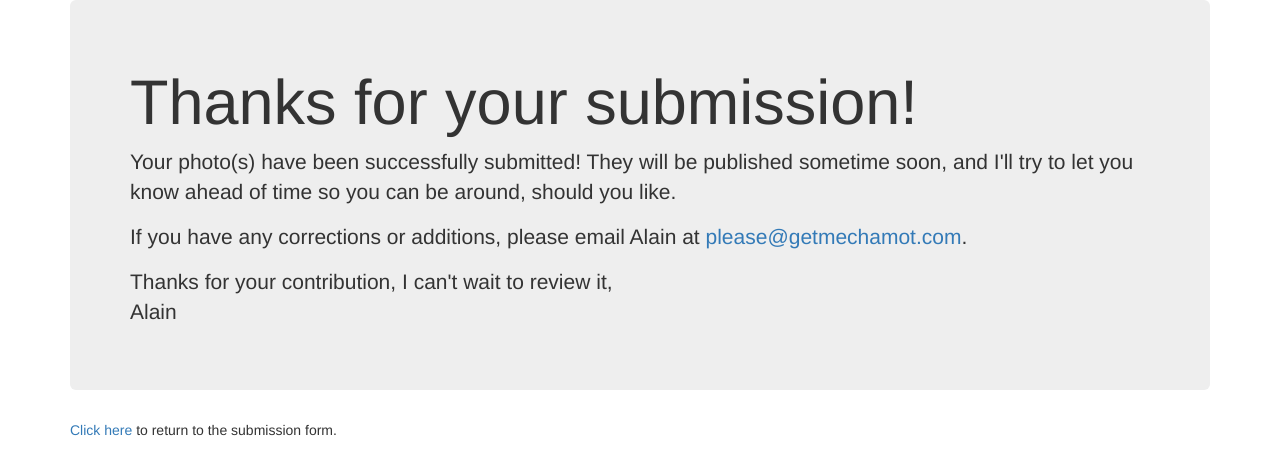
After one commit to thearchduke/wordpress-picture-submissions, a Flask app: page /thanks/ in a window 1280 px wide. The commit adds this page. Shown: the top 475 px of the page. Run offline with Flask 2, Linux system fonts and the light colour scheme; parts of the project's set-up code (start-up, migrations or seed data) failed here and were passed over; some libraries are stand-ins or nearby versions.

Commit message:
refactor, thanks page, alert etc. for large files

```diff
--- /dev/null
+++ b/app.py
@@ -0,0 +1,110 @@
+#!/usr/bin/env python
+import datetime
+from functools import wraps
+import os
+import sys
+import uuid
+
+from flask import (
+        flash,
+        Flask,
+        redirect,
+        render_template,
+        request,
+        Response,
+        session,
+        url_for,
+)
+from flask_sqlalchemy import SQLAlchemy
+from flask_uploads import configure_uploads
+from passlib.hash import sha256_crypt
+from werkzeug.utils import secure_filename
+
+from forms import BJSubmissionForm, imagefiles
+import views
+
+
+app = Flask('on_the_road')
+app.config.from_object('config')
+db = SQLAlchemy(app)
+configure_uploads(app, (imagefiles,))
+
+
+class User(db.Model):
+    id = db.Column(db.Integer, primary_key=True)
+    username = db.Column(db.String(80), unique=True)
+    hashed_password = db.Column(db.String(256))
+
+    def hash_password(self, password):
+        hashed_password = sha256_crypt.encrypt(password)
+        return hashed_password
+
+    def verify_password(self, challenge):
+        test = sha256_crypt.verify(challenge, self.hashed_password)
+        return test
+
+    def __init__(self, username, password):
+        self.username = username
+        self.hashed_password = self.hash_password(password)
+
+    def __repr__(self):
+        return '<User %r>' % self.username
+
+
+class Submission(db.Model):
+    # sql
+    id = db.Column(db.Integer, primary_key=True)
+    # submitted
+    nym = db.Column(db.String(1024))
+    email = db.Column(db.String(1024))
+    introduction = db.Column(db.Text())
+    pictures = db.relationship(
+            'Picture', backref='submission', lazy='dynamic'
+    )
+    # metadata
+    status = db.Column(db.String(64))
+    successfully_posted = db.Column(db.Boolean())
+    datetime_submitted = db.Column(db.DateTime())
+    datetime_approved = db.Column(db.DateTime())
+    datetime_posted = db.Column(db.DateTime())
+    ip_address = db.Column(db.String(256))
+    # date/time
+    # ip
+    # etc.
+
+
+class Picture(db.Model):
+    # sql
+    id = db.Column(db.Integer, primary_key=True)
+    submission_id = db.Column(db.Integer, db.ForeignKey('submission.id'))
+    # submitted
+    title = db.Column(db.Text())
+    date_taken = db.Column(db.Date())
+    picture_description = db.Column(db.Text())
+    # meta
+    file_location = db.Column(db.String(1024))
+
+
+@app.route('/', methods=['GET'])
+def index():
+    return redirect(url_for('submit'))
+
+@app.route('/thanks/', methods=['GET'])
+def thanks():
+    return views.thanks()
+
+@app.route('/submit/', methods=['GET', 'POST'])
+def submit():
+    return views.submit()
+
+@app.route('/admin/', methods=['GET'])
+def admin_list():
+    return views.admin_list()
+
+@app.route('/admin/<submission_id>', methods=['GET'])
+def admin_detail(submission_id):
+    return views.admin_detail(submission_id)
+
+if __name__ == '__main__':
+    db.create_all()
+    app.run(host='0.0.0.0', port=5001, debug=True)
--- a/forms.py
+++ b/forms.py
@@ -50,7 +50,7 @@ class BJSubmissionForm(FlaskForm):
         if not Form.validate(form):
             return False
         result = True
-        wp = wordpress.WordpressAPI(local=config.LOCAL)
+        wp = wordpress.WordpressAPI()
         if not wp.verify_nym(form.nym.data, form.email.data):
             form.email.errors.append("Something went wrong verifying this "
                     "email and username combination. If you haven't "
--- /dev/null
+++ b/templates/thanks.html
@@ -0,0 +1,23 @@
+{% extends "base.html" %}
+{% block title %}On The Road | Thanks!{% endblock %}
+
+{% block head %}
+    {{ super() }}
+{% endblock %}
+
+{% block jumbotron %}
+<h1>Thanks for your submission!</h1>
+<p>Your photo(s) have been successfully submitted! They will be published
+sometime soon, and I'll try to let you know ahead of time so you can be
+around, should you like.</p>
+
+<p>If you have any corrections or additions, please email Alain at
+<a href="mailto:please@getmechamot.com">please@getmechamot.com</a>.</p>
+
+<p class="valediction">Thanks for your contribution, I can't wait to review it,
+<br/>Alain</p>
+{% endblock %}
+
+{% block content %}
+<p><a href="{{ url_for('submit') }}">Click here</a> to return to the submission form.</p>
+{% endblock %}
--- a/server.py
+++ b/views.py
@@ -1,13 +1,10 @@
-#!/usr/bin/env python
 import datetime
 from functools import wraps
 import os
-import sys
 import uuid
 
 from flask import (
         flash,
-        Flask,
         redirect,
         render_template,
         request,
@@ -15,73 +12,10 @@ from flask import (
         session,
         url_for,
 )
-from flask_sqlalchemy import SQLAlchemy
-from flask_uploads import configure_uploads
-from passlib.hash import sha256_crypt
 from werkzeug.utils import secure_filename
 
-from forms import BJSubmissionForm, imagefiles
-
-
-app = Flask(__name__)
-app.config.from_object('config')
-db = SQLAlchemy(app)
-configure_uploads(app, (imagefiles,))
-
-
-class User(db.Model):
-    id = db.Column(db.Integer, primary_key=True)
-    username = db.Column(db.String(80), unique=True)
-    hashed_password = db.Column(db.String(256))
-
-    def hash_password(self, password):
-        hashed_password = sha256_crypt.encrypt(password)
-        return hashed_password
-
-    def verify_password(self, challenge):
-        test = sha256_crypt.verify(challenge, self.hashed_password)
-        return test
-
-    def __init__(self, username, password):
-        self.username = username
-        self.hashed_password = self.hash_password(password)
-
-    def __repr__(self):
-        return '<User %r>' % self.username
-
-
-class Submission(db.Model):
-    # sql
-    id = db.Column(db.Integer, primary_key=True)
-    # submitted
-    nym = db.Column(db.String(1024))
-    email = db.Column(db.String(1024))
-    introduction = db.Column(db.Text())
-    pictures = db.relationship(
-            'Picture', backref='submission', lazy='dynamic'
-    )
-    # metadata
-    status = db.Column(db.String(64))
-    successfully_posted = db.Column(db.Boolean())
-    datetime_submitted = db.Column(db.DateTime())
-    datetime_approved = db.Column(db.DateTime())
-    datetime_posted = db.Column(db.DateTime())
-    ip_address = db.Column(db.String(256))
-    # date/time
-    # ip
-    # etc.
-
-
-class Picture(db.Model):
-    # sql
-    id = db.Column(db.Integer, primary_key=True)
-    submission_id = db.Column(db.Integer, db.ForeignKey('submission.id'))
-    # submitted
-    title = db.Column(db.Text())
-    date_taken = db.Column(db.Date())
-    picture_description = db.Column(db.Text())
-    # meta
-    file_location = db.Column(db.String(1024))
+from app import app, db, User, Picture, Submission
+from forms import BJSubmissionForm
 
 
 ## Authorization
@@ -89,7 +23,9 @@ def check_auth(username, password):
     """This function is called to check if a username /
     password combination is valid.
     """
-    u = db.session.query(User).filter(User.username == username).first()
+    if app.config['TESTING'] == True and username == 'admin' and password == 'admin':
+        return True
+    u = User.query.filter_by(username=username).first()
     if u and u.verify_password(password):
         session['current_user'] = {'username': u.username, 'id': u.id}
         return True
@@ -122,23 +58,22 @@ def not_authorized():
     return redirect(url_for('.home'))
 
 
-@app.route('/', methods=['GET'])
-def hello_world():
-    return redirect(url_for('submit'))
-
-@app.route('/thanks', methods=['GET'])
-def thanks():
-    return "thanks!"
-
-@app.route('/submit', methods=['GET', 'POST'])
+## View functions
 def submit():
-    form = BJSubmissionForm()
-    pictures_to_parse = [p for p in form.pictures if p.upload.data]
+    print "um"
+    try:
+        form = BJSubmissionForm()
+        pictures_to_parse = [p for p in form.pictures if p.upload.data]
+    except:
+        flash("Something went wrong. Make sure that all of your pictures "
+                "are smaller than %sMB." % app.config['MAX_CONTENT_MB']
+        )
+        return redirect(url_for('submit'))
     slice_index = len(pictures_to_parse) if pictures_to_parse else 1
     if request.method == 'POST' and not pictures_to_parse:
         flash("You need to submit some pictures!")
         return render_template('submit.html',
-                form=form, local=app.config['LOCAL'], slice_index=slice_index)
+                form=form, config=app.config, slice_index=slice_index)
     if form.validate_on_submit():
         submission = Submission(
                 nym=form.nym.data,
@@ -152,7 +87,7 @@ def submit():
         for i, picture_form in enumerate(pictures_to_parse):
             if not picture_form.validate(request):
                 return render_template('submit.html',
-                        form=form, local=app.config['LOCAL'], slice_index=slice_index)
+                        form=form, config=app.config, slice_index=slice_index)
             picture_file = picture_form.upload.data
             extension = secure_filename(picture_form.upload.data.filename).split('.')[-1]
             extension = '.' + extension if extension else ''
@@ -177,19 +112,24 @@ def submit():
             ))
         db.session.add(submission)
         db.session.commit()
-        flash("Thanks for your submission!")
         return redirect(url_for('thanks'))
     if form.errors:
         print form.errors
     return render_template(
-            'submit.html', form=form, local=app.config['LOCAL'],
+            'submit.html', form=form, config=app.config,
             slice_index=slice_index
     )
 
-@app.route('/admin', methods=['GET'])
+def thanks():
+    return render_template('thanks.html')
+
 @requires_auth
-def admin():
-    pass
+def admin_list():
+    pending_submissions = Submission.query.filter_by(status='pending').all()
+    return render_template('admin_list.html', pending_submissions=pending_submissions)
+    return "admin page!"
 
-if __name__ == '__main__':
-    app.run(host='0.0.0.0', port=5001, debug=True)
+@requires_auth
+def admin_detail(submission_id):
+    submission = Submission.query.get_or_404(submission_id)
+    return render_template('admin_detail.html', submission=submission)
```
Also changed, not shown: config.py (+12 -2 lines), templates/admin_detail.html (added, +17 -0 lines), templates/admin_list.html (added, +17 -0 lines), templates/submit.html (+10 -4 lines), wordpress.py (+3 -5 lines).
